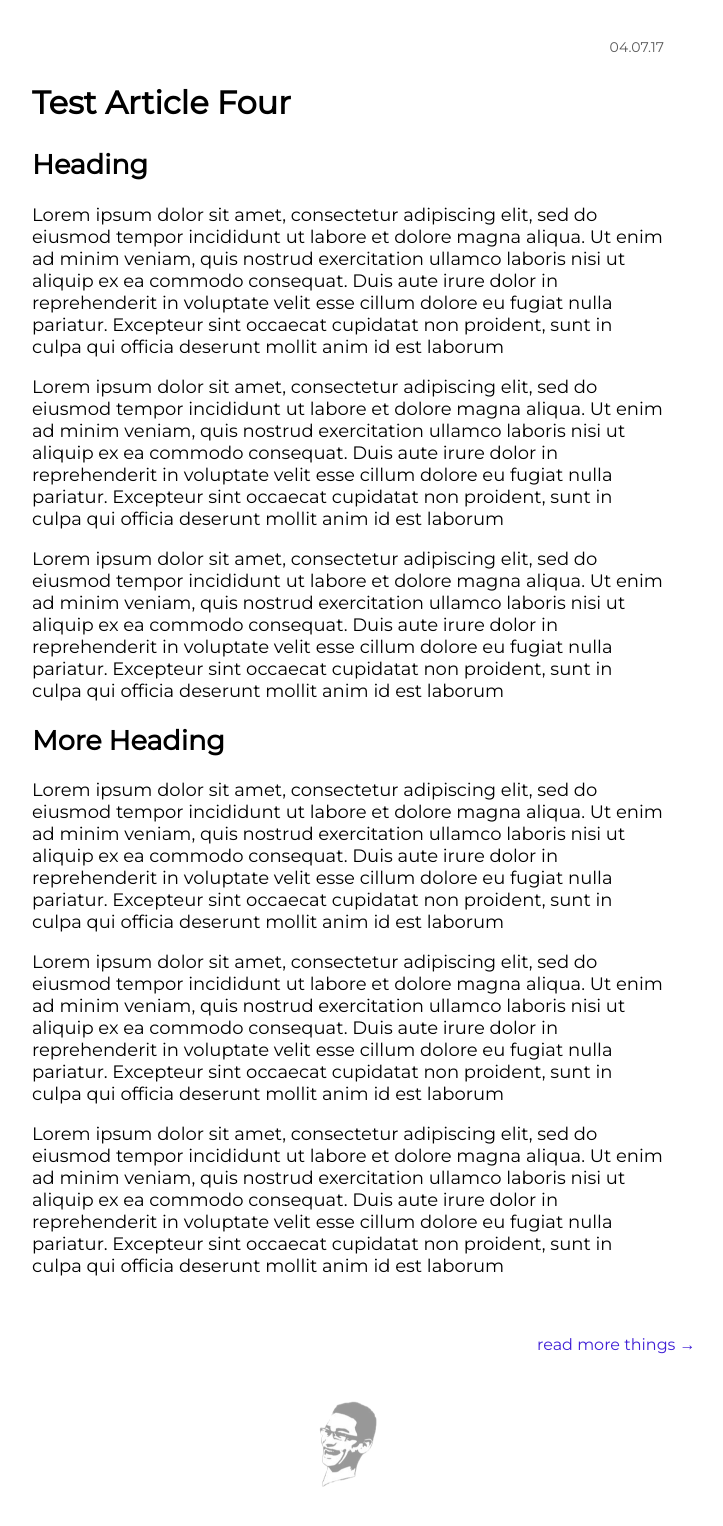
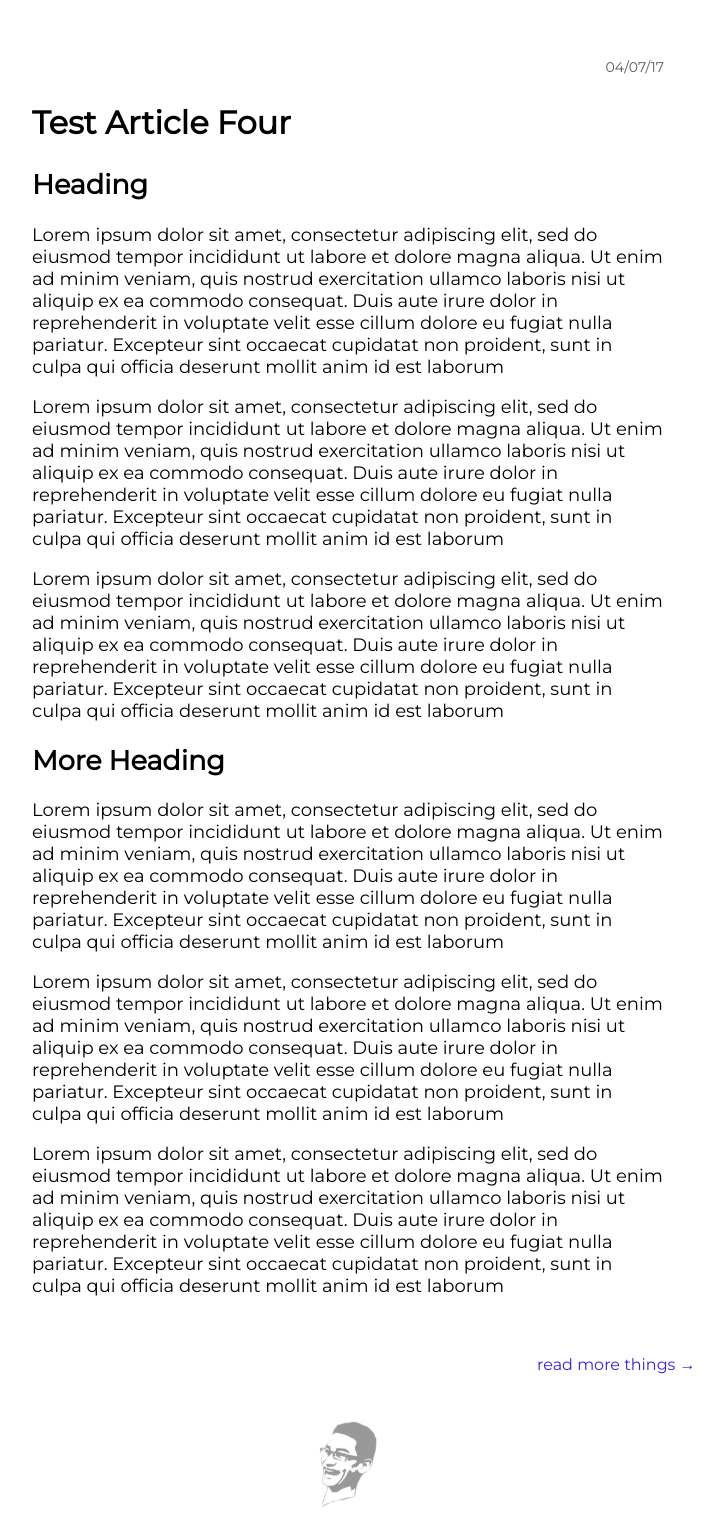
Before and after one commit to trattner/trattner.github.io, a Jekyll site: the page built from index.html, in a window 1280 px wide. Shown: the whole page, without its empty margins (292-1015 px from the left). Built offline with Jekyll 4.4.1, drawn with Linux system fonts in a browser that asks for light colours; nearby versions of some CDN libraries; some web fonts are replaced; the list of posts is cut into pages by our own code.

Commit message:
padding article top

```diff
--- a/_includes/post_content.html
+++ b/_includes/post_content.html
@@ -1,6 +1,6 @@
 <article>
   <div class="post-date">
-    {{ post.date | date: "%m.%d.%y" }}
+    {{ post.date | date: "%m/%d/%y" }}
   </div>
   <h1 class="post-title">
     {{ post.title }}
--- a/css/style.css
+++ b/css/style.css
@@ -7,7 +7,7 @@
   margin: auto;
   width: 50%;
   font-family: 'Montserrat', sans-serif;
-  padding-top: 30px;
+  padding-top: 50px;
 }
 
 .post-body{
```
